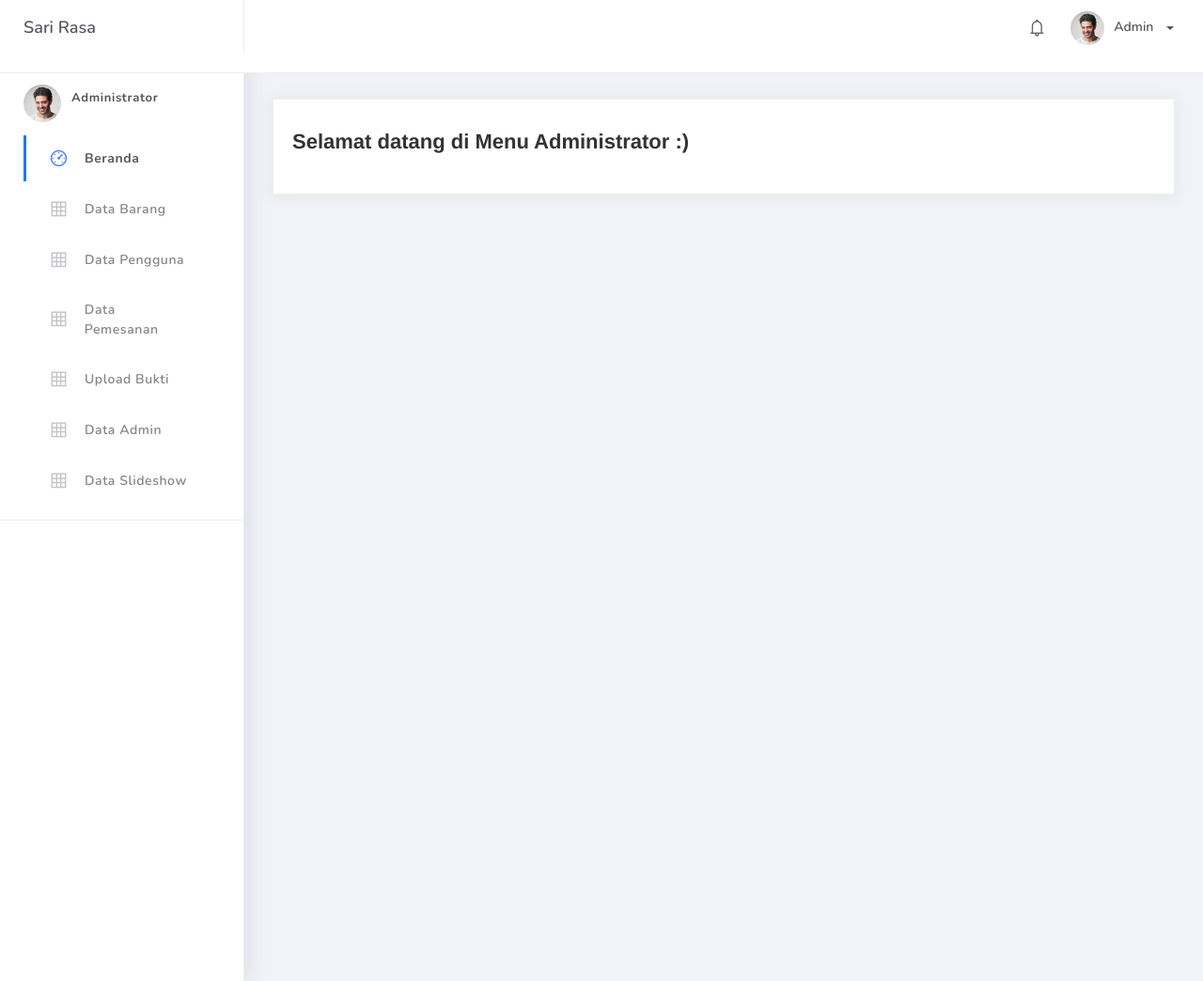
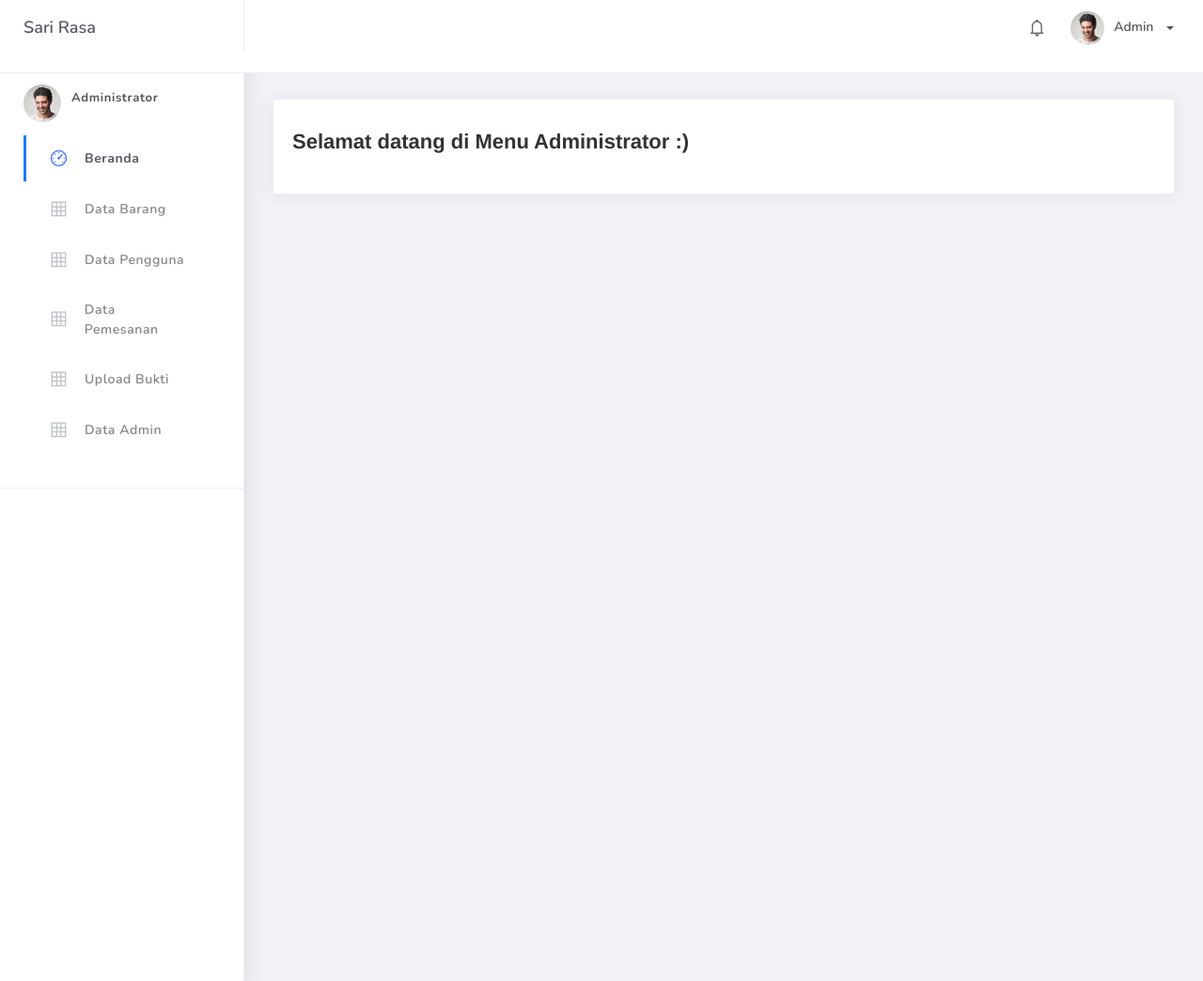
Before and after one commit to SariRasaEcommerce/ecommerce, a CodeIgniter app: page /sarirasa/index.php/admin/Home in a window 1280 px wide. Shown: the whole page at 94% size. Run offline with CodeIgniter, Linux system fonts and the light colour scheme; style sheets or scripts are compiled from the project's sources; some libraries are stand-ins or nearby versions.

Commit message:
penghapusan sidebar slideshow

```diff
--- a/CI/application/views/admin/Home/Sidebar.php
+++ b/CI/application/views/admin/Home/Sidebar.php
@@ -55,13 +55,13 @@
 <!-- 								<span class="badge badge-danger">25</span>
  -->							</a>
 						</li>
-						<li class="nav-item">
+						<!-- <li class="nav-item">
 							<a href="<?php echo base_url() ?>index.php/admin/Slideshow">
 								<i class="la la-table"></i>
 								<p>Data Slideshow</p>
 <!-- 								<span class="badge badge-danger">25</span>
  -->							</a>
-						</li>
+						</li> -->
 						<!-- <li class="nav-item">
 							<a href="icons.html">
 								<i class="la la-fonticons"></i>
--- a/CI/application/views/admin/Sidebar/dataadmin.php
+++ b/CI/application/views/admin/Sidebar/dataadmin.php
@@ -57,13 +57,13 @@
 <!-- 								<span class="badge badge-danger">25</span>
  -->							</a>
 						</li>
-						<li class="nav-item">
+						<!-- <li class="nav-item">
 							<a href="<?php echo base_url() ?>index.php/admin/Slideshow">
 								<i class="la la-table"></i>
 								<p>Data Slideshow</p>
 <!-- 								<span class="badge badge-danger">25</span>
  -->							</a>
-						</li>
+						</li> -->
 						<!-- <li class="nav-item">
 							<a href="icons.html">
 								<i class="la la-fonticons"></i>
--- a/CI/application/views/admin/Sidebar/databarang.php
+++ b/CI/application/views/admin/Sidebar/databarang.php
@@ -57,13 +57,13 @@
 <!-- 								<span class="badge badge-danger">25</span>
  -->							</a>
 						</li>
-						<li class="nav-item">
+						<!-- <li class="nav-item">
 							<a href="<?php echo base_url() ?>index.php/admin/Slideshow">
 								<i class="la la-table"></i>
 								<p>Data Slideshow</p>
 <!-- 								<span class="badge badge-danger">25</span>
  -->							</a>
-						</li>
+						</li> -->
 						<!-- <li class="nav-item">
 							<a href="icons.html">
 								<i class="la la-fonticons"></i>
--- a/CI/application/views/admin/Sidebar/datapemesanan.php
+++ b/CI/application/views/admin/Sidebar/datapemesanan.php
@@ -57,13 +57,13 @@
 <!-- 								<span class="badge badge-danger">25</span>
  -->							</a>
 						</li>
-						<li class="nav-item">
+						<!-- <li class="nav-item">
 							<a href="<?php echo base_url() ?>index.php/admin/Slideshow">
 								<i class="la la-table"></i>
 								<p>Data Slideshow</p>
 <!-- 								<span class="badge badge-danger">25</span>
  -->							</a>
-						</li>
+						</li> -->
 						<!-- <li class="nav-item">
 							<a href="icons.html">
 								<i class="la la-fonticons"></i>
--- a/CI/application/views/admin/Sidebar/datapengguna.php
+++ b/CI/application/views/admin/Sidebar/datapengguna.php
@@ -57,13 +57,13 @@
 <!-- 								<span class="badge badge-danger">25</span>
  -->							</a>
 						</li>
-						<li class="nav-item">
+						<!-- <li class="nav-item">
 							<a href="<?php echo base_url() ?>index.php/admin/Slideshow">
 								<i class="la la-table"></i>
 								<p>Data Slideshow</p>
 <!-- 								<span class="badge badge-danger">25</span>
  -->							</a>
-						</li>
+						</li> -->
 						<!-- <li class="nav-item">
 							<a href="icons.html">
 								<i class="la la-fonticons"></i>
--- a/CI/application/views/admin/Sidebar/datatransaksi.php
+++ b/CI/application/views/admin/Sidebar/datatransaksi.php
@@ -57,13 +57,13 @@
 <!-- 								<span class="badge badge-danger">25</span>
  -->							</a>
 						</li>
-						<li class="nav-item">
+						<!-- <li class="nav-item">
 							<a href="<?php echo base_url() ?>index.php/admin/Slideshow">
 								<i class="la la-table"></i>
 								<p>Data Slideshow</p>
 <!-- 								<span class="badge badge-danger">25</span>
  -->							</a>
-						</li>
+						</li> -->
 						<!-- <li class="nav-item">
 							<a href="icons.html">
 								<i class="la la-fonticons"></i>
--- a/CI/application/views/admin/Sidebar/upload_bukti.php
+++ b/CI/application/views/admin/Sidebar/upload_bukti.php
@@ -55,13 +55,13 @@
 <!-- 								<span class="badge badge-danger">25</span>
  -->							</a>
 						</li>
-						<li class="nav-item">
+						<!-- <li class="nav-item">
 							<a href="<?php echo base_url() ?>index.php/admin/Slideshow">
 								<i class="la la-table"></i>
 								<p>Data Slideshow</p>
 <!-- 								<span class="badge badge-danger">25</span>
  -->							</a>
-						</li>
+						</li> -->
 						<!-- <li class="nav-item">
 							<a href="icons.html">
 								<i class="la la-fonticons"></i>
```
